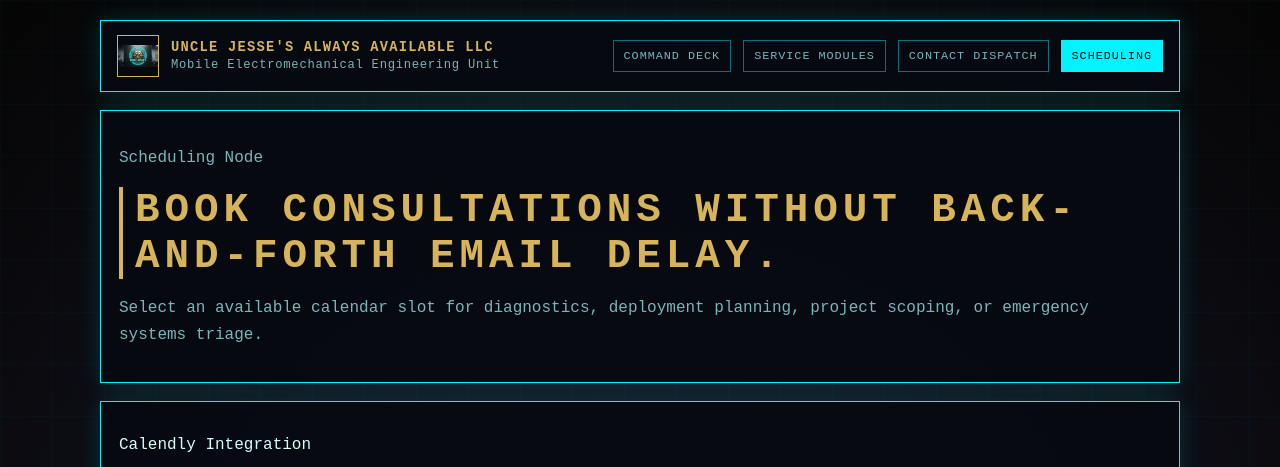
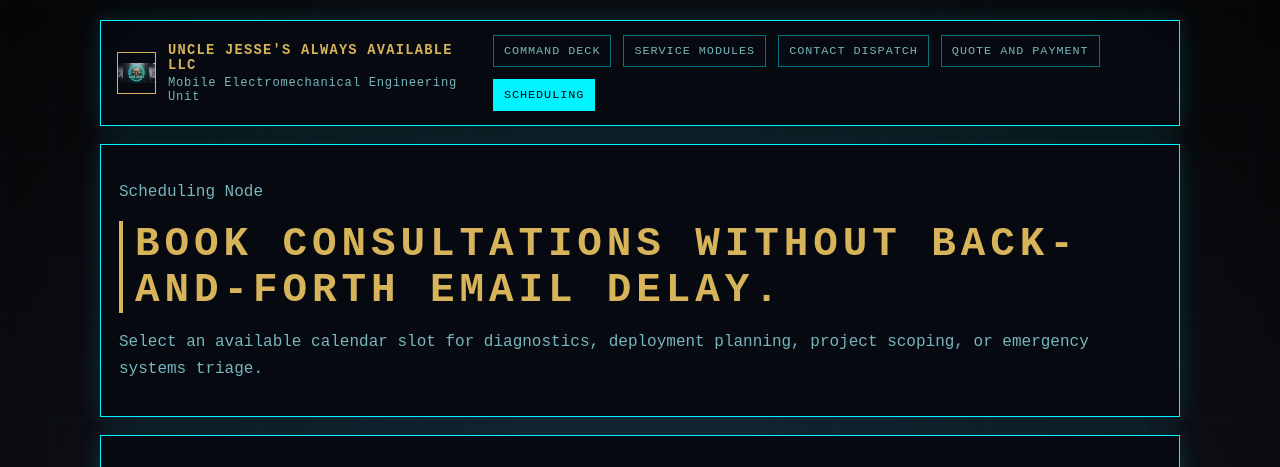
Before and after one commit to mieirs-hue/mieirs-hue.-span_3-start_span-github.io, a website: page appointment.html in a window 1280 px wide. Shown: the top 467 px of the page. Drawn offline with Linux system fonts and the light colour scheme.

Commit message:
Add quote and payment link to core navigation

```diff
--- a/appointment.html
+++ b/appointment.html
@@ -24,6 +24,7 @@
                     <a href="index.html">Command Deck</a>
                     <a href="services.html">Service Modules</a>
                     <a href="contact.html">Contact Dispatch</a>
+                    <a href="checkout.html">Quote and Payment</a>
                     <a href="appointment.html" aria-current="page">Scheduling</a>
                 </nav>
             </header>
```
Also changed, not shown: contact.html (+1 -0 lines), contacts.html (+1 -0 lines), index.html (+1 -0 lines), pay_now.html (+1 -0 lines), services.html (+1 -0 lines).
